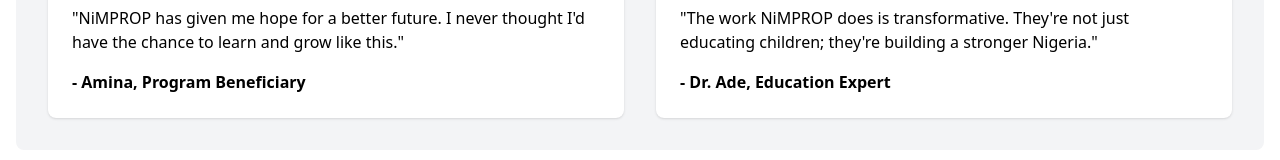
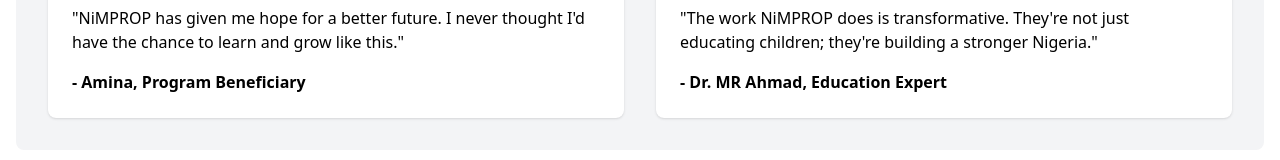
Before and after one commit to nuramrahmad/nim-prop, a plain HTML site: page index.html in a window 1280 px wide. Shown: the part 2500-2660 px from the top of the page. Drawn offline with nearby package versions, Linux system fonts and the light colour scheme.

Commit message:
Update index.html

```diff
--- a/index.html
+++ b/index.html
@@ -122,7 +122,7 @@
                 </div>
                 <div class="bg-white p-6 rounded-lg shadow">
                     <p class="mb-4">"The work NiMPROP does is transformative. They're not just educating children; they're building a stronger Nigeria."</p>
-                    <p class="font-semibold">- Dr. Ade, Education Expert</p>
+                    <p class="font-semibold">- Dr. MR Ahmad, Education Expert</p>
                 </div>
             </div>
         </section>
```
